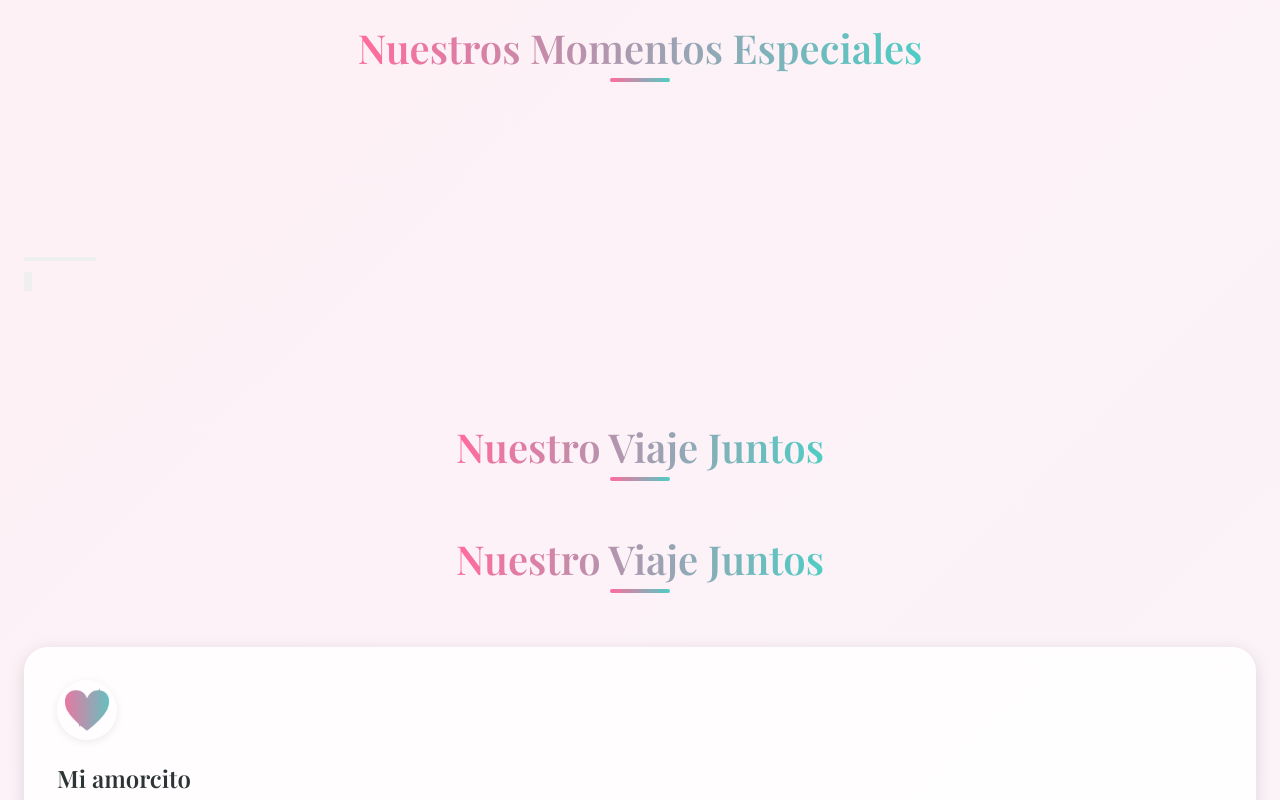
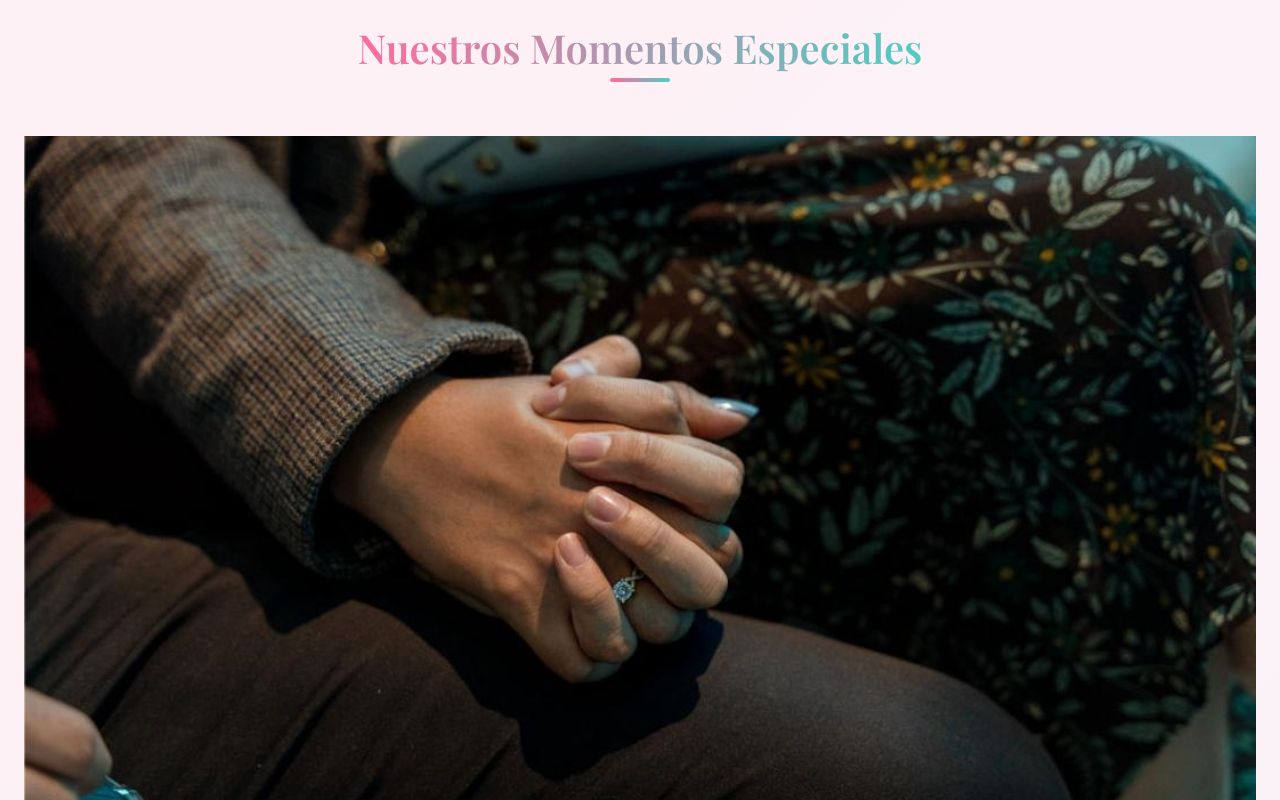
Before and after one commit to MoisesJaramillo118/-aniversario-7-meses-katherine, a React (Create React App) app: page / in a window 1280 px wide. Shown: the part 840-1640 px from the top of the page. Built offline with nearby package versions, Linux system fonts and the light colour scheme.

Commit message:
Fix: use <img> for slideshow to ensure images load; add audio autoplay fallback with user interaction overlay

```diff
--- a/src/App.tsx
+++ b/src/App.tsx
@@ -2,8 +2,46 @@ import Slideshow from './components/Slideshow';
 import MessageCards from './components/MessageCards';
 import DecorativeElements from './components/DecorativeElements';
 import { TitleAnimation } from './components/TitleAnimation';
+import { useState, useEffect, useRef } from 'react';
 
 function App() {
+  const [audioPlayed, setAudioPlayed] = useState(false);
+  const audioRef = useRef<HTMLAudioElement>(null);
+
+  useEffect(() => {
+    const audio = audioRef.current;
+    if (!audio) return;
+
+    const playAudio = async () => {
+      try {
+        await audio.play();
+        setAudioPlayed(true);
+      } catch (err) {
+        console.log('Autoplay prevented:', err);
+        // Keep audioPlayed false to show overlay
+      }
+    };
+
+    playAudio();
+
+    // Also listen for user interaction to enable audio
+    const enableAudio = () => {
+      if (!audioPlayed && audioRef.current) {
+        audioRef.current.play().then(() => setAudioPlayed(true));
+      }
+    };
+
+    ['click', 'touchstart', 'keydown'].forEach((event) => {
+      window.addEventListener(event, enableAudio);
+    });
+
+    return () => {
+      ['click', 'touchstart', 'keydown'].forEach((event) => {
+        window.removeEventListener(event, enableAudio);
+      });
+    };
+  }, [audioPlayed]);
+
   return (
     <div className="App">
       <div className="relative min-h-screen bg-gradient-to-tr from-pink-50 to-white/50">
@@ -12,7 +50,7 @@ function App() {
         </div>
 
         {/* Audio Autoplay */}
-        <audio id="background-audio" autoPlay loop src="/audio/nuestra-cancion.mp3" style={{ display: 'none' }}></audio>
+        <audio ref={audioRef} id="background-audio" loop src="/audio/nuestra-cancion.mp3" style={{ display: 'none' }}></audio>
 
         {/* Header Section */}
         <header className="header">
@@ -48,6 +86,31 @@ function App() {
             <MessageCards />
           </section>
         </main>
+
+        {/* Audio permission overlay */}
+        {!audioPlayed && (
+          <div className="fixed inset-0 flex flex-col items-center justify-center bg-black/50 backdrop-blur-sm z-50">
+            <div className="bg-white/20 backdrop-blur-md rounded-xl p-8 text-center text-white max-w-md">
+              <svg className="mx-auto mb-6 w-12 h-12 text-pink-400" viewBox="0 0 24 24" fill="none" xmlns="http://www.w3.org/2000/svg">
+                <circle cx="12" cy="12" r="10" stroke="currentColor" strokeWidth="2" />
+                <path d="M12 8v8" stroke="currentColor" strokeWidth="2" strokeLinecap="round" />
+                <path d="M8 12h8" stroke="currentColor" strokeWidth="2" strokeLinecap="round" />
+              </svg>
+              <h2 className="text-xl font-bold mb-4">Activar sonido</h2>
+              <p className="mb-6">Para escuchar nuestra canción, por favor toca cualquier parte de la pantalla</p>
+              <button
+                onClick={() => {
+                  if (audioRef.current) {
+                    audioRef.current.play().then(() => setAudioPlayed(true));
+                  }
+                }}
+                className="w-full bg-pink-500 hover:bg-pink-600 text-white font-bold py-3 px-6 rounded-full transition-colors duration-300"
+              >
+                Activar sonido
+              </button>
+            </div>
+          </div>
+        )}
       </div>
     </div>
   );
--- a/src/components/Slideshow.tsx
+++ b/src/components/Slideshow.tsx
@@ -198,12 +198,21 @@ const Slideshow: React.FC = () => {
         animate={{ scale: 1.03 }}
         transition={{ duration: 12, ease: 'easeInOut' }}
         style={{
-          backgroundImage: `url(${images[currentIndex].src})`,
-          backgroundSize: 'cover',
-          backgroundPosition: 'center',
-          backgroundRepeat: 'no-repeat'
+          overflow: 'hidden',
+          width: '100%',
+          height: '100%'
         }}
       >
+        <motion.img
+          src={images[currentIndex].src}
+          alt={images[currentIndex].alt}
+          className="object-cover w-full h-full"
+          style={{
+            width: '100%',
+            height: '100%',
+            objectPosition: 'center'
+          }}
+        />
         {/* Overlay for text readability */}
         <div className="absolute inset-0 bg-gradient-to-t from-black/60 to-transparent" />
 
```
